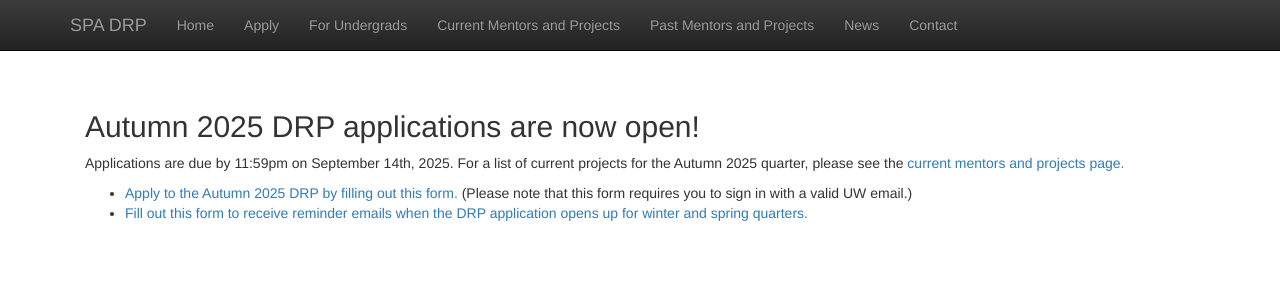
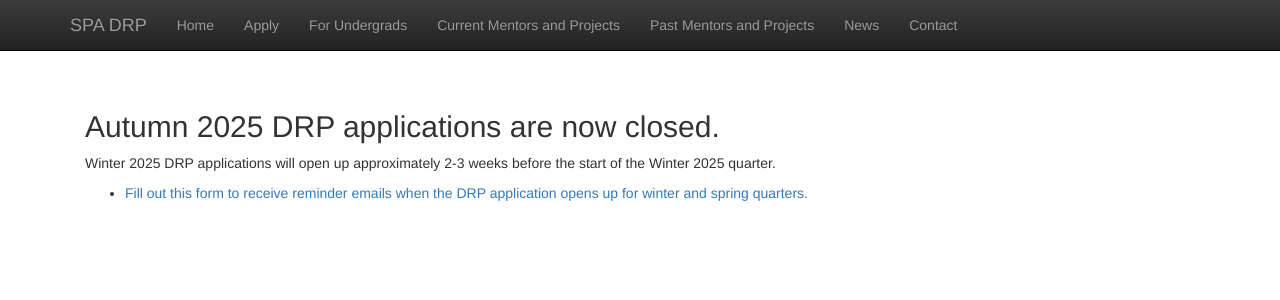
Before and after one commit to SPA-DRP/spa-drp.github.io, a Jekyll site: the page built from apply.md, in a window 1280 px wide. Shown: the top 300 px of the page. Built offline with Jekyll 4.4.1, drawn with Linux system fonts in a browser that asks for light colours; nearby versions of some CDN libraries; library files that are not in the unit come from our copies.

Commit message:
autumn closed

```diff
--- a/apply.md
+++ b/apply.md
@@ -3,9 +3,11 @@ layout: default
 title:  'Apply to DRP'
 ---
 
-## Autumn 2025 DRP applications are now open!
+## Autumn 2025 DRP applications are now closed.
 
-Applications are due by 11:59pm on September 14th, 2025. For a list of current projects for the Autumn 2025 quarter, please see the [current mentors and projects page.](https://spa-drp.github.io/currentmentors.html)
+Winter 2025 DRP applications will open up approximately 2-3 weeks before the start of the Winter 2025 quarter.
 
-* [Apply to the Autumn 2025 DRP by filling out this form.](https://docs.google.com/forms/d/e/1FAIpQLSc3_JxYhvfRzDQKNt_oYwx23LdAb-aHubMjSKRer0Y8FxeeeQ/viewform?usp=dialog) (Please note that this form requires you to sign in with a valid UW email.)
+<!--Applications are due by 11:59pm on September 14th, 2025. For a list of current projects for the Autumn 2025 quarter, please see the [current mentors and projects page.](https://spa-drp.github.io/currentmentors.html)-->
+
+<!--* [Apply to the Autumn 2025 DRP by filling out this form.](https://docs.google.com/forms/d/e/1FAIpQLSc3_JxYhvfRzDQKNt_oYwx23LdAb-aHubMjSKRer0Y8FxeeeQ/viewform?usp=dialog) (Please note that this form requires you to sign in with a valid UW email.)-->
 * [Fill out this form to receive reminder emails when the DRP application opens up for winter and spring quarters.](https://docs.google.com/forms/d/e/1FAIpQLSdq6fVS3UI3ABV0uQA1fNpujUruzHmR8QyI4ovkIdXadxqNQQ/viewform?usp=dialog)
```
